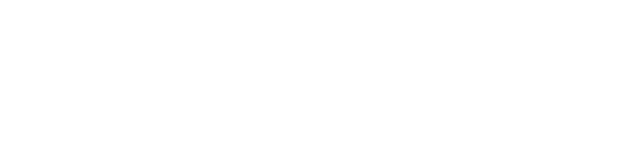
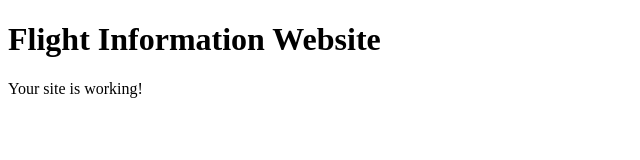
Before and after one commit to nuaimfaiz/webfids, a website: page index.html in a window 1280 px wide. Shown: the whole page, without its empty margins (0-640 px from the left). Drawn offline with Linux system fonts and the light colour scheme.

Commit message:
Update index.html to display site status
Replaced the body section with a header and a paragraph to indicate the site is working.

```diff
--- a/index.html
+++ b/index.html
@@ -1,5 +1,4 @@
-
-  <!DOCTYPE html>
+<!DOCTYPE html>
   <html lang="en">
     <head>
       <meta charset="UTF-8" />
@@ -7,7 +6,8 @@
       <title>Flight Information Website</title>
     </head>
 
-    <body>
-      <div id="root"></div>
-    </body>
+<body>
+  <h1>Flight Information Website</h1>
+  <p>Your site is working!</p>
+</body>
   </html>
```
